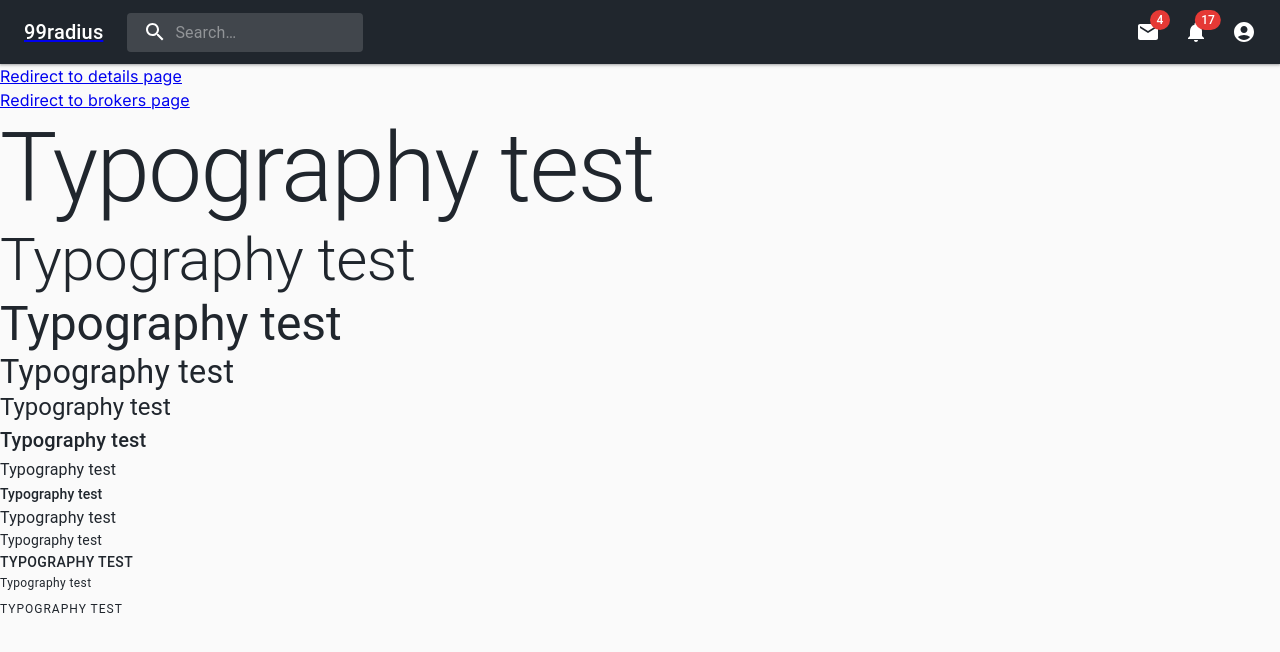
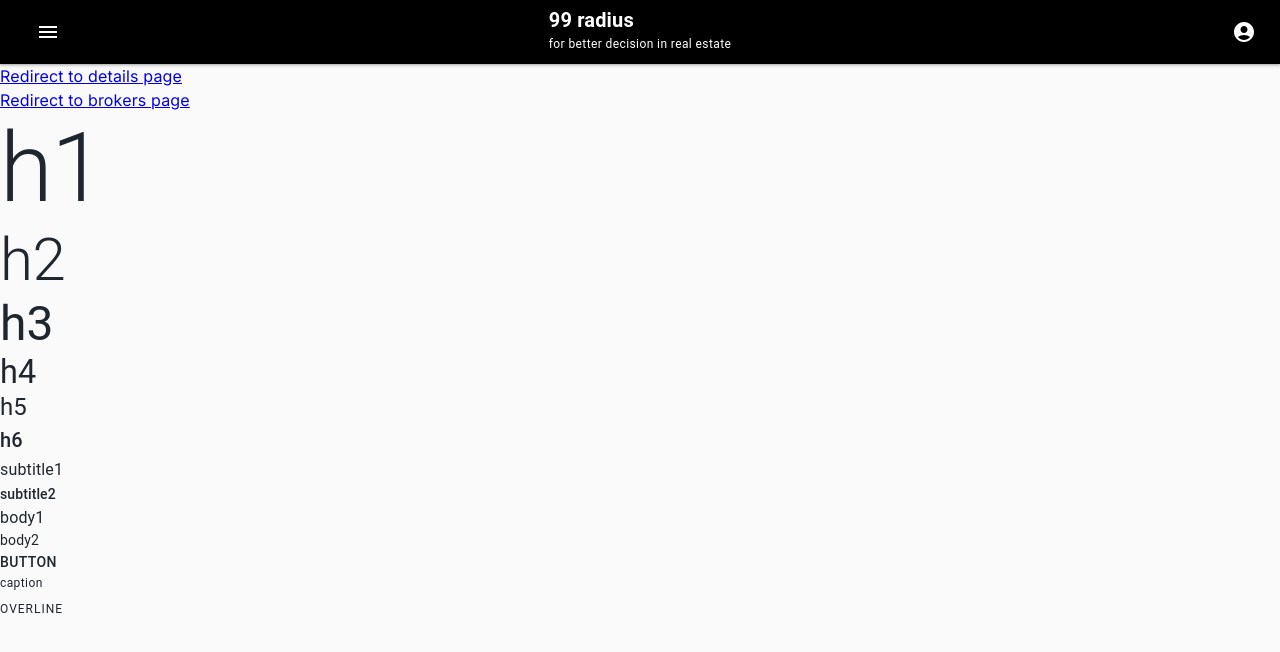
Before and after one commit to harshPoonia196/acerbytes-frontend, a Next.js app: page / in a window 1280 px wide. Shown: the top 652 px of the page. Built offline with nearby package versions, Linux system fonts and the light colour scheme.

Commit message:
New fixes

```diff
--- a/Components/NavBar/index.js
+++ b/Components/NavBar/index.js
@@ -160,15 +160,40 @@ export default function PrimarySearchAppBar() {
     <Box sx={{ flexGrow: 1 }}>
       <AppBar
         position="fixed"
-        sx={{ p: 0, borderRadius: 0, backgroundColor: "black" }}
+        sx={{ p: 0, borderRadius: 0, backgroundColor: "#000" }}
       >
-        <Toolbar>
-          <a href="/">
-            <Typography variant="h6" sx={{ color: "white", fontSize: "1rem" }}>
-              99radius
+        <Toolbar sx={{ display: "flex", justifyContent: "space-between" }}>
+          <Box>
+            <IconButton
+              size="large"
+              edge="end"
+              aria-label="account of current user"
+              aria-controls={menuId}
+              aria-haspopup="true"
+              color="inherit"
+            >
+              <MenuIcon />
+            </IconButton>
+          </Box>
+          <Box>
+            <a href="/" style={{ textDecoration: "none", lineHeight: 1 }}>
+              <Typography
+                variant="h6"
+                sx={{
+                  color: "white",
+                  fontSize: "1rem",
+                  fontWeight: 700,
+                  lineHeight: 1,
+                }}
+              >
+                99 radius
               </Typography>
             </a>
-          <Search>
+            <Typography variant="caption">
+              for better decision in real estate
+            </Typography>
+          </Box>
+          {/* <Search>
             <SearchIconWrapper>
               <SearchIcon />
             </SearchIconWrapper>
@@ -176,27 +201,9 @@ export default function PrimarySearchAppBar() {
               placeholder="Search…"
               inputProps={{ "aria-label": "search" }}
             />
-          </Search>
-          <Box sx={{ flexGrow: 1 }} />
+          </Search> */}
+          <Box>
             <Box sx={{ display: { xs: "none", md: "flex" } }}>
-            <IconButton
-              size="large"
-              aria-label="show 4 new mails"
-              color="inherit"
-            >
-              <Badge badgeContent={4} color="error">
-                <MailIcon />
-              </Badge>
-            </IconButton>
-            <IconButton
-              size="large"
-              aria-label="show 17 new notifications"
-              color="inherit"
-            >
-              <Badge badgeContent={17} color="error">
-                <NotificationsIcon />
-              </Badge>
-            </IconButton>
               <IconButton
                 size="large"
                 edge="end"
@@ -221,6 +228,7 @@ export default function PrimarySearchAppBar() {
                 <MoreIcon />
               </IconButton>
             </Box>
+          </Box>
         </Toolbar>
       </AppBar>
       {renderMobileMenu}
--- a/app/page.js
+++ b/app/page.js
@@ -6,24 +6,24 @@ export default function Home() {
       <a href="/details">Redirect to details page</a>
       <br />
       <a href="/brokers">Redirect to brokers page</a>
-      <Typography variant="h1">Typography test</Typography>
-      <Typography variant="h2">Typography test</Typography>
-      <Typography variant="h3">Typography test</Typography>
-      <Typography variant="h4">Typography test</Typography>
-      <Typography variant="h5">Typography test</Typography>
-      <Typography variant="h6">Typography test</Typography>
-      <Typography variant="subtitle1">Typography test</Typography>
-      <Typography variant="subtitle2">Typography test</Typography>
-      <Typography variant="body1">Typography test</Typography>
-      <Typography variant="body2">Typography test</Typography>
+      <Typography variant="h1">h1</Typography>
+      <Typography variant="h2">h2</Typography>
+      <Typography variant="h3">h3</Typography>
+      <Typography variant="h4">h4</Typography>
+      <Typography variant="h5">h5</Typography>
+      <Typography variant="h6">h6</Typography>
+      <Typography variant="subtitle1">subtitle1</Typography>
+      <Typography variant="subtitle2">subtitle2</Typography>
+      <Typography variant="body1">body1</Typography>
+      <Typography variant="body2">body2</Typography>
       <Typography variant="button" display="block">
-        Typography test
+        button
       </Typography>
       <Typography variant="caption" display="block">
-        Typography test
+        caption
       </Typography>
       <Typography variant="overline" display="block">
-        Typography test
+        overline
       </Typography>
     </main>
   );
```
Also changed, not shown: app/details/page.js (+25 -0 lines). Lines whose indentation alone changed are shown as unchanged.
